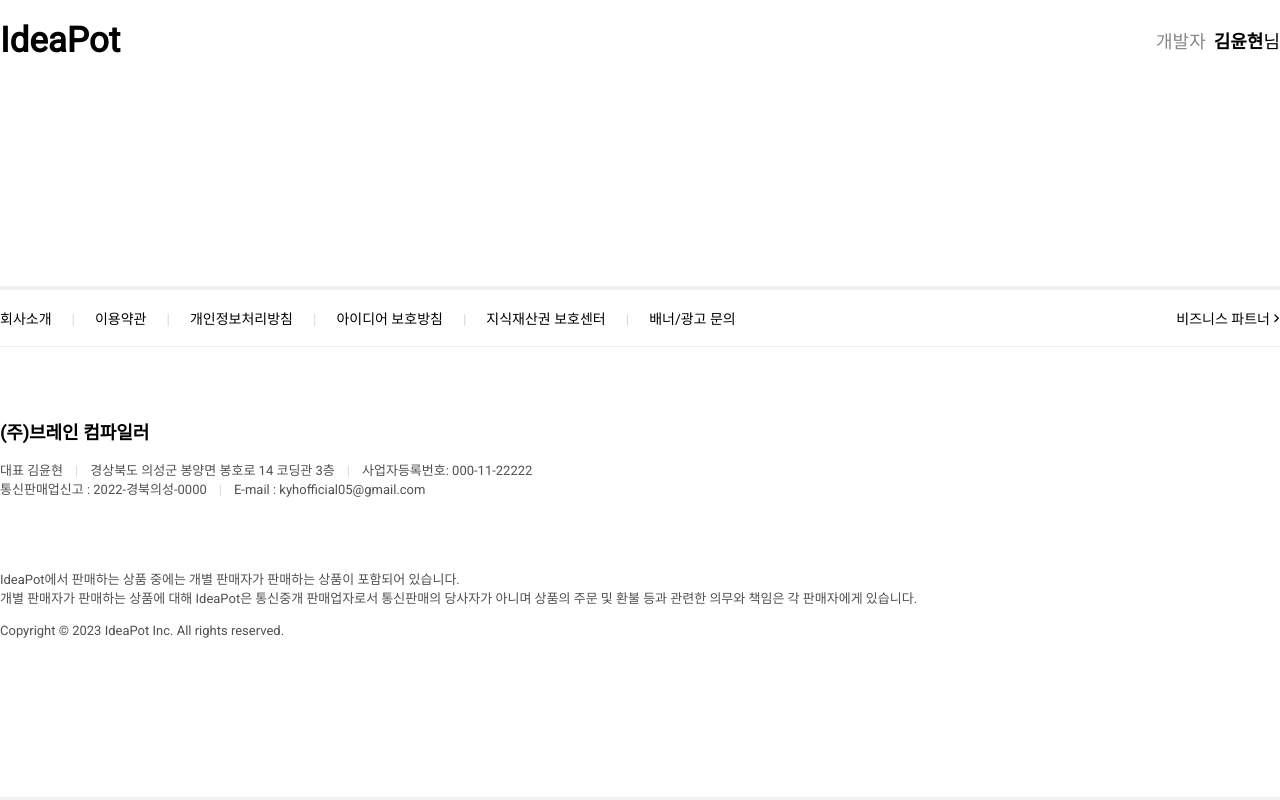
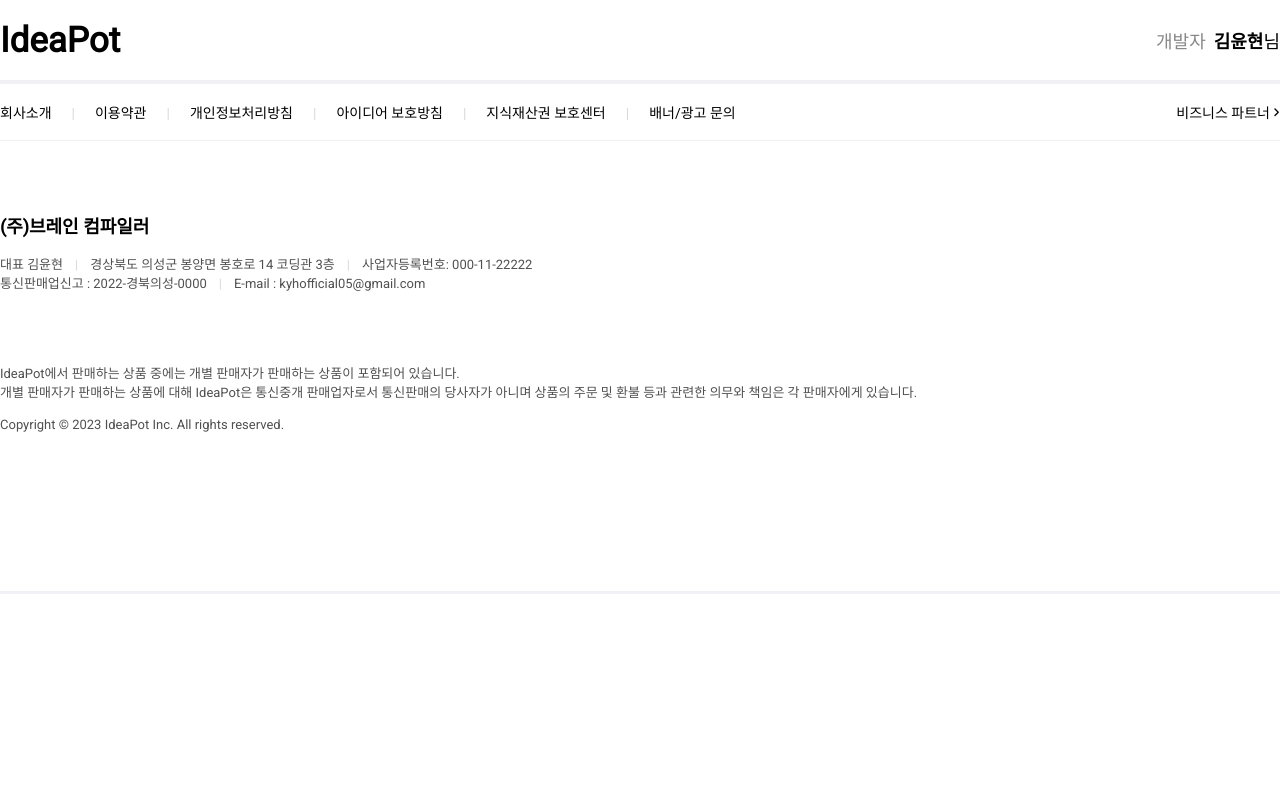
Before and after one commit to Brain-Compiler/new-ideapot-front, a Next.js app: page / in a window 1280 px wide. Built offline with nearby package versions, Linux system fonts and the light colour scheme.

Commit message:
STYLE: Edit width 100vw to 100% for Header and Footer

```diff
--- a/src/components/layout/footer/index.tsx
+++ b/src/components/layout/footer/index.tsx
@@ -54,10 +54,8 @@
 };
 
 const Background = styled.footer`
-  width: 100vw;
+  width: 100%;
   height: 32.125rem;
-  position: absolute;
-  bottom: 0;
   background-color: #f1f1f5;
   display: flex;
   flex-direction: column;
--- a/src/components/layout/header/index.tsx
+++ b/src/components/layout/header/index.tsx
@@ -17,7 +17,7 @@
 };
 
 const Background = styled.header`
-  width: 100vw;
+  width: 100%;
   height: 5rem;
   display: flex;
   align-items: center;
```
